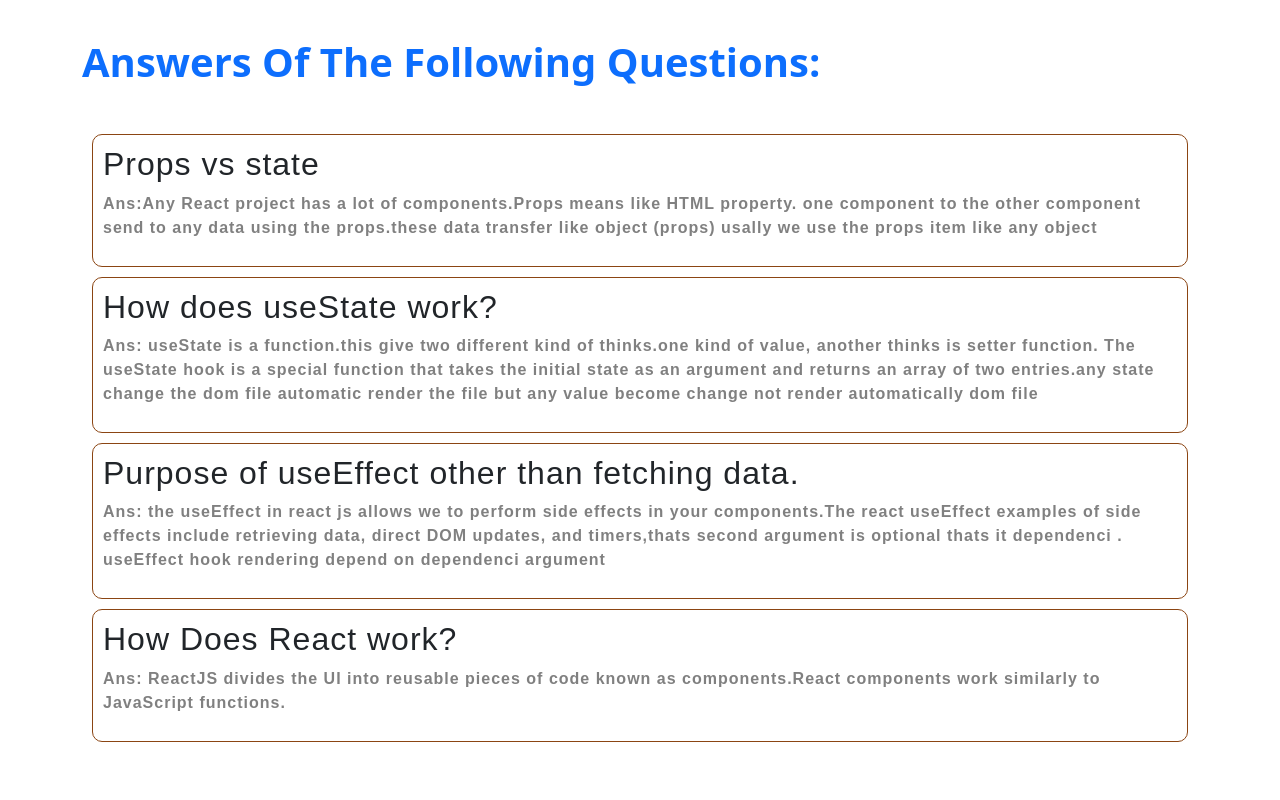
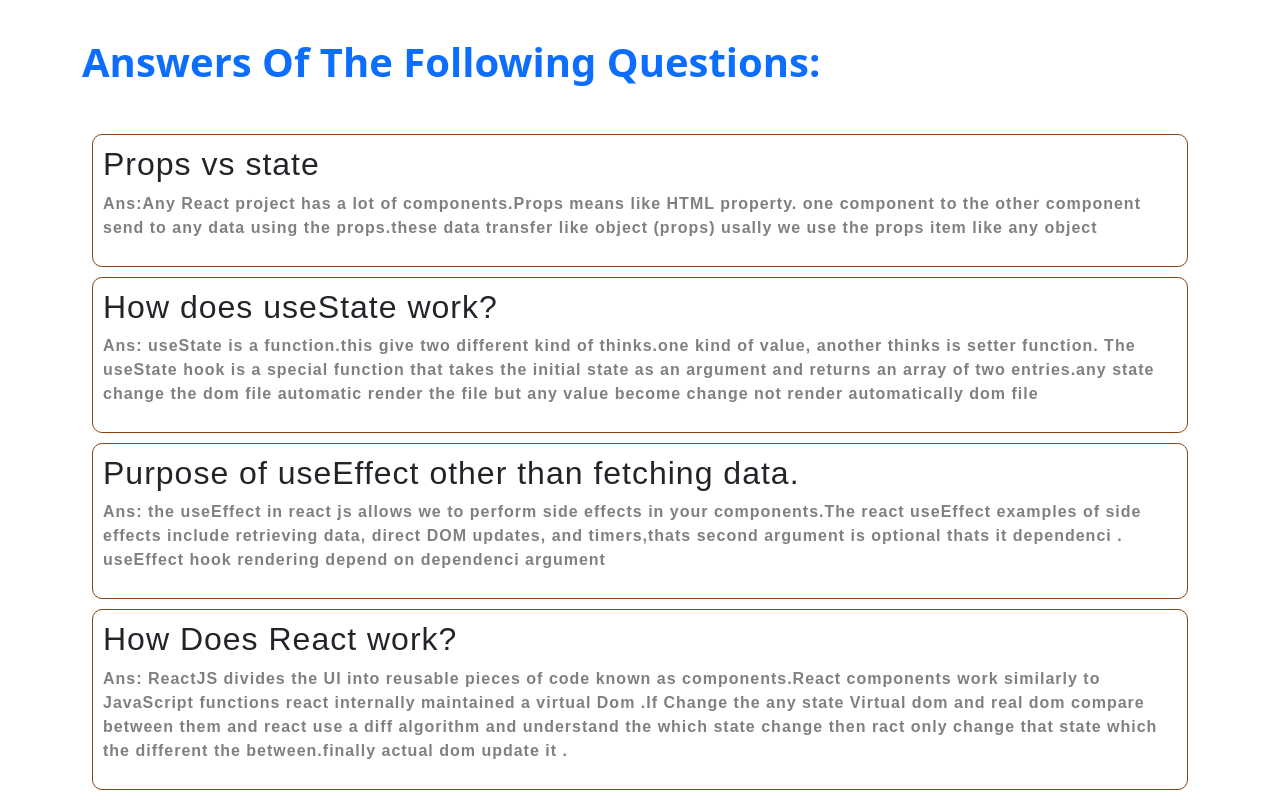
Before and after one commit to jakir540/knowledge-cafe-8, a React (Vite) app: page / in a window 1280 px wide. Shown: the part 3588-4388 px from the top of the page. Before the commit the page ends 4340 px from the top, so only its background shows below. Built offline with nearby package versions, Linux system fonts and the light colour scheme.

Commit message:
how does ract work ans added

```diff
--- a/src/components/QuestionAns/QuestionAns.jsx
+++ b/src/components/QuestionAns/QuestionAns.jsx
@@ -41,7 +41,8 @@ const QuestionAns = () => {
         <h2>How Does React work?</h2>
         <p>
           Ans: ReactJS divides the UI into reusable pieces of code known as
-          components.React components work similarly to JavaScript functions.{" "}
+          components.React components work similarly to JavaScript functions
+          react internally maintained a virtual Dom .If Change the any state Virtual dom and real dom compare between them and react use a diff algorithm and understand the which state change then ract only change that state which the different the between.finally actual dom update it .
         </p>
       </div>
     </div>
```
